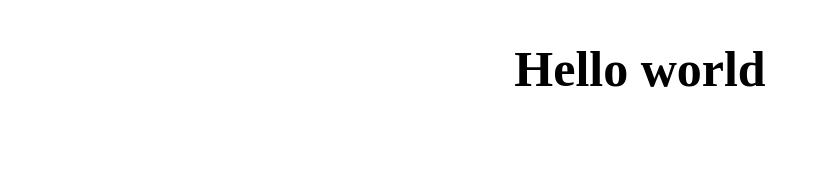
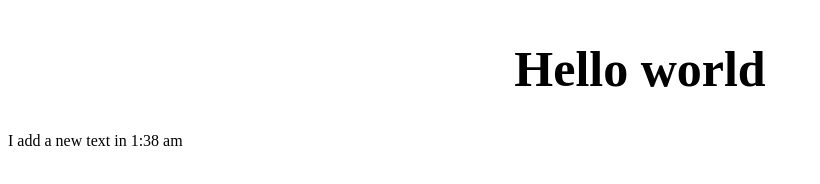
Before and after one commit to TzookAsraf/hello-world, a plain HTML site: page index.html in a window 1280 px wide. Shown: the whole page, without its empty margins (0-820 px from the left). Drawn offline with Linux system fonts and the light colour scheme.

Commit message:
New text in P tag

```diff
--- a/index.html
+++ b/index.html
@@ -7,7 +7,7 @@
     <body>
         <h1>Hello world</h1>
         <p>
-
+        I add a new text in 1:38 am
         </p>
     </body>
 </html>
```
